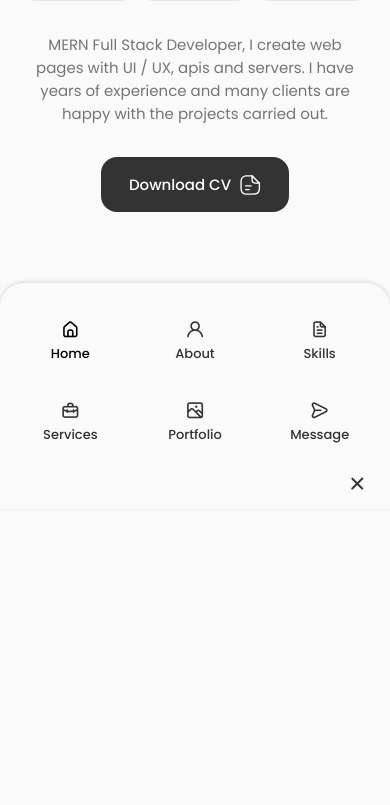
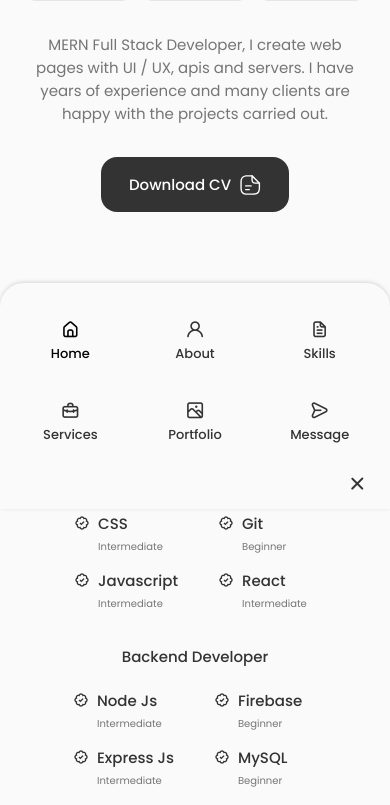
Before and after one commit to Selva-Ganesh-M/Portfolio, a React (Vite) app: page / in a window 390 px wide. Shown: the part 1179-1984 px from the top of the page. Before the commit the page ends 1503 px from the top, so only its background shows below. Built offline with nearby package versions, Linux system fonts and the light colour scheme.

Commit message:
responsive skills section

```diff
--- a/src/App.jsx
+++ b/src/App.jsx
@@ -2,6 +2,7 @@
 import Header from "./components/header/Header";
 import Home from "./components/home/Home";
 import About from "./components/about/About";
+import Skills from "./components/skills/Skills";
 
 function App() {
   return (
@@ -10,6 +11,7 @@
       <main className="main">
         <Home />
         <About />
+        <Skills />
       </main>
     </>
   );
--- /dev/null
+++ b/src/components/skills/Be.jsx
@@ -0,0 +1,60 @@
+import React from "react";
+
+const Be = () => {
+  return (
+    <div className="skills__container">
+      <h3 className="skills__title">Backend Developer</h3>
+
+      <div className="skills__box">
+        <div className="skills__group">
+          <div className="skills__data">
+            <i className="bx bx-badge-check"></i>
+            <div>
+              <h3 className="skills__name">Node Js</h3>
+              <span className="skills__level">Intermediate</span>
+            </div>
+          </div>
+          <div className="skills__data">
+            <i className="bx bx-badge-check"></i>
+            <div>
+              <h3 className="skills__name">Express Js</h3>
+              <span className="skills__level">Intermediate</span>
+            </div>
+          </div>
+          <div className="skills__data">
+            <i className="bx bx-badge-check"></i>
+            <div>
+              <h3 className="skills__name">Mongo DB</h3>
+              <span className="skills__level">Intermediate</span>
+            </div>
+          </div>
+        </div>
+        <div className="skills__group">
+          <div className="skills__data">
+            <i className="bx bx-badge-check"></i>
+            <div>
+              <h3 className="skills__name">Firebase</h3>
+              <span className="skills__level">Beginner</span>
+            </div>
+          </div>
+          <div className="skills__data">
+            <i className="bx bx-badge-check"></i>
+            <div>
+              <h3 className="skills__name">MySQL</h3>
+              <span className="skills__level">Beginner</span>
+            </div>
+          </div>
+          <div className="skills__data">
+            <i className="bx bx-badge-check"></i>
+            <div>
+              <h3 className="skills__name">Typescript</h3>
+              <span className="skills__level">Beginner</span>
+            </div>
+          </div>
+        </div>
+      </div>
+    </div>
+  );
+};
+
+export default Be;
--- /dev/null
+++ b/src/components/skills/Fe.jsx
@@ -0,0 +1,64 @@
+import React from "react";
+
+const Fe = () => {
+  return (
+    <div className="skills__container">
+      {/* title */}
+      <h3 className="skills__title">Frontend Developer</h3>
+
+      {/* body */}
+      <div className="skills__box">
+        <div className="skills__group">
+          <div className="skills__data">
+            <i className="bx bx-badge-check"></i>
+            <div>
+              <h3 className="skills__name">HTML</h3>
+              <span className="skills__level">Basic</span>
+            </div>
+          </div>
+
+          <div className="skills__data">
+            <i className="bx bx-badge-check"></i>
+            <div>
+              <h3 className="skills__name">CSS</h3>
+              <span className="skills__level">Intermediate</span>
+            </div>
+          </div>
+
+          <div className="skills__data">
+            <i className="bx bx-badge-check"></i>
+            <div>
+              <h3 className="skills__name">Javascript</h3>
+              <span className="skills__level">Intermediate</span>
+            </div>
+          </div>
+        </div>
+        <div className="skills__group">
+          <div className="skills__data">
+            <i className="bx bx-badge-check"></i>
+            <div>
+              <h3 className="skills__name">Bootstrap</h3>
+              <span className="skills__level">Intermediate</span>
+            </div>
+          </div>
+          <div className="skills__data">
+            <i className="bx bx-badge-check"></i>
+            <div>
+              <h3 className="skills__name">Git</h3>
+              <span className="skills__level">Beginner</span>
+            </div>
+          </div>
+          <div className="skills__data">
+            <i className="bx bx-badge-check"></i>
+            <div>
+              <h3 className="skills__name">React</h3>
+              <span className="skills__level">Intermediate</span>
+            </div>
+          </div>
+        </div>
+      </div>
+    </div>
+  );
+};
+
+export default Fe;
--- /dev/null
+++ b/src/components/skills/Skills.jsx
@@ -0,0 +1,23 @@
+import React from "react";
+import Be from "./Be";
+import Fe from "./Fe";
+import "./skills.css";
+
+const Skills = () => {
+  return (
+    <section className="skills section" id={"skills"}>
+      <h2 className="section__title">Skills</h2>
+      <div className="section__subtitle">My technical level</div>
+
+      {/* skills */}
+      <div className="skills__container container grid">
+        {/* frontend */}
+        <Fe />
+        {/* backend */}
+        <Be />
+      </div>
+    </section>
+  );
+};
+
+export default Skills;
--- /dev/null
+++ b/src/components/skills/skills.css
@@ -0,0 +1,82 @@
+.skills__container {
+  grid-template-columns: repeat(2, 350px);
+  column-gap: 3rem;
+  justify-content: center;
+}
+
+.skills__content {
+  background-color: var(--container-color);
+  border: 1px solid rgba(0, 0, 0, 0.1);
+  padding: 2rem 4rem;
+  border-radius: 1.25rem;
+}
+
+.skills__title {
+  font-size: var(--normal-font-size);
+  font-weight: var(--font-medium);
+  text-align: center;
+  margin-bottom: var(--mb-1-5);
+}
+
+.skills__box {
+  display: flex;
+  justify-content: center;
+  column-gap: 2.5rem;
+}
+
+.skills__group {
+  display: grid;
+  align-items: flex-start;
+  row-gap: 1rem;
+}
+
+.skills__data {
+  display: flex;
+  column-gap: 0.5rem;
+}
+
+.skills .bx-badge-check {
+  font-size: 1rem;
+  color: var(--title-color);
+}
+
+.skills__name {
+  font-size: var(--normal-font-size);
+  font-weight: var(--font-medium);
+  line-height: 18px;
+}
+
+.skills__level {
+  font-size: var(--tiny-font-size);
+}
+
+/*=============== BREAKPOINTS ===============*/
+/* For large devices */
+@media screen and (max-width: 992px) {
+  .skills__container {
+    grid-template-columns: max-content;
+    row-gap: 2rem;
+  }
+}
+
+/* For medium devices */
+@media screen and (max-width: 576px) {
+  .skills__container {
+    grid-template-columns: 1fr;
+  }
+
+  .skills___content {
+    padding: 1.5rem;
+  }
+}
+
+/* For small devices */
+@media screen and (max-width: 350px) {
+  .skills__box {
+    column-gap: 1.25rem;
+  }
+
+  .skills__name {
+    font-size: var(--small-font-size);
+  }
+}
```
